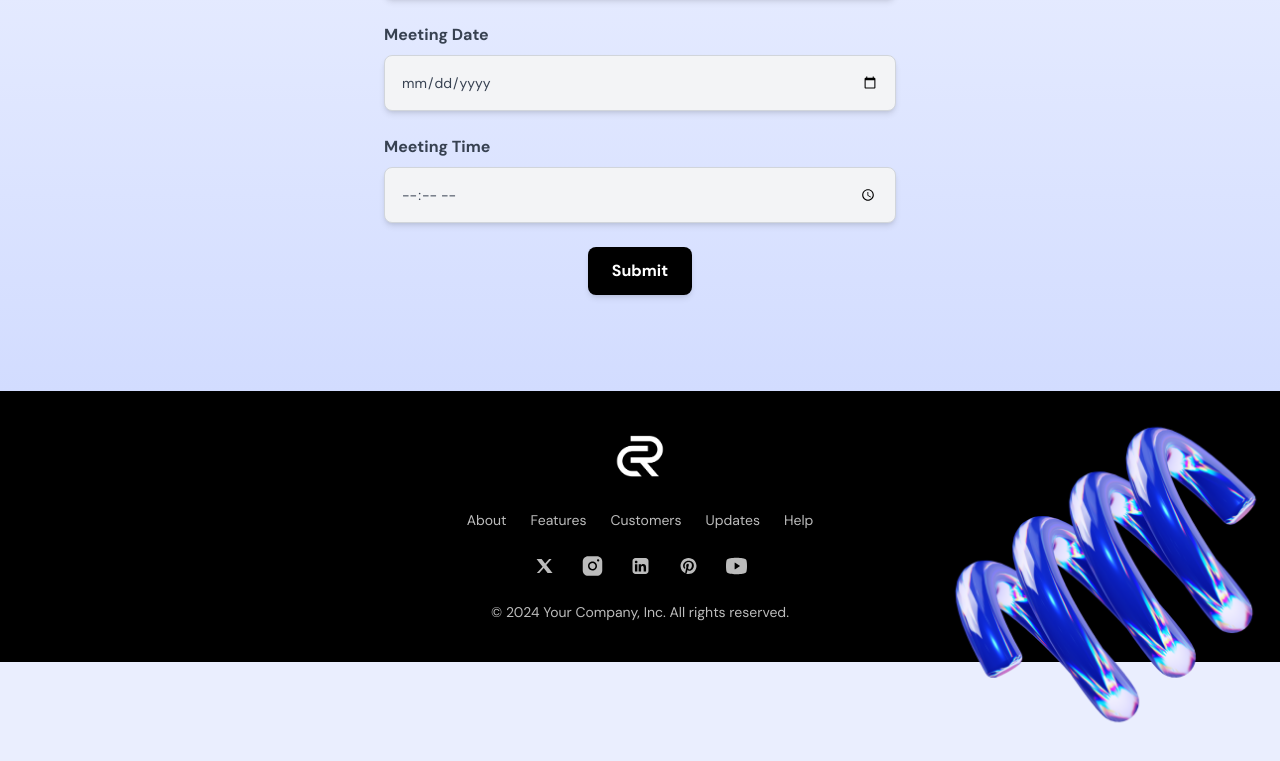
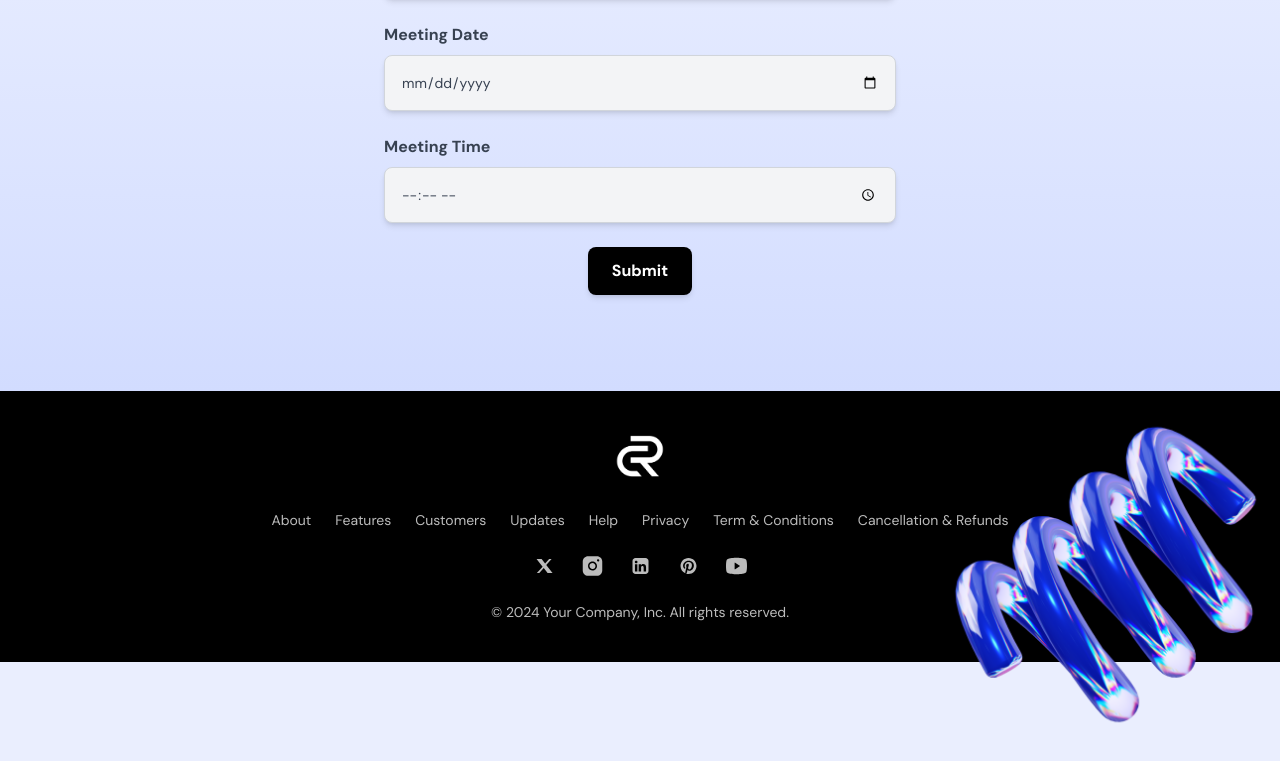
Before and after one commit to Corazortechnology/landing-page-saas, a Next.js app: page / in a window 1280 px wide. Shown: the part 4352-5113 px from the top of the page. Built offline with nearby package versions, Linux system fonts and the light colour scheme.

Commit message:
More links added in the foooter

```diff
--- /dev/null
+++ b/src/app/cancellation/page.tsx
@@ -0,0 +1,6 @@
+export default function CancellationPage() {
+    return (
+      <>
+      </>
+    )
+  }
--- /dev/null
+++ b/src/app/privacy/page.tsx
@@ -0,0 +1,6 @@
+export default function PrivacyPage() {
+    return (
+      <>
+      </>
+    )
+  }
--- /dev/null
+++ b/src/app/terms/page.tsx
@@ -0,0 +1,6 @@
+export default function TermsPage() {
+    return (
+      <>
+      </>
+    )
+  }
--- a/src/sections/Footer.tsx
+++ b/src/sections/Footer.tsx
@@ -20,6 +20,9 @@ export const Footer = () => {
           <Link href='customers'>Customers</Link>
           <Link href='updates'>Updates</Link>
           <Link href='help'>Help</Link>
+          <Link href='privacy'>Privacy</Link>
+          <Link href='terms'>Term & Conditions</Link>
+          <Link href='cancellation'>Cancellation & Refunds</Link>
         </nav>
         <div className="flex justify-center gap-6 mt-6">
           <SocialX />
```
